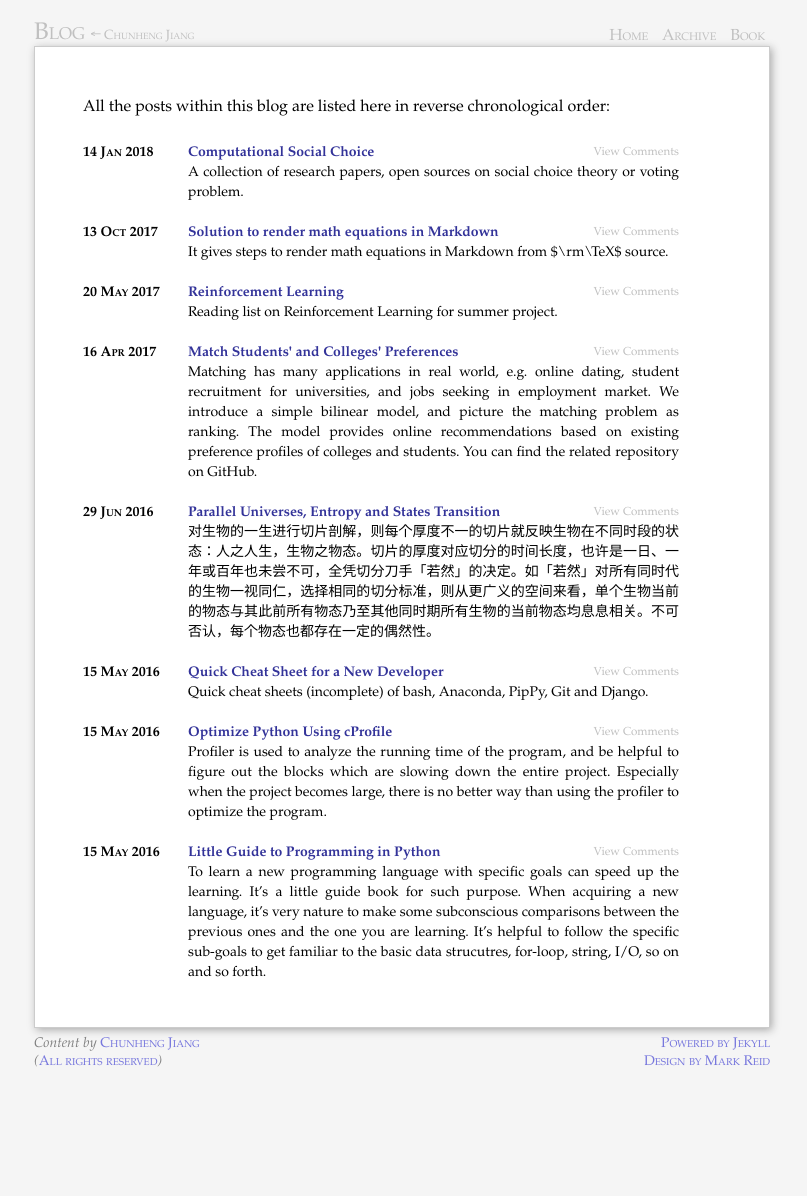
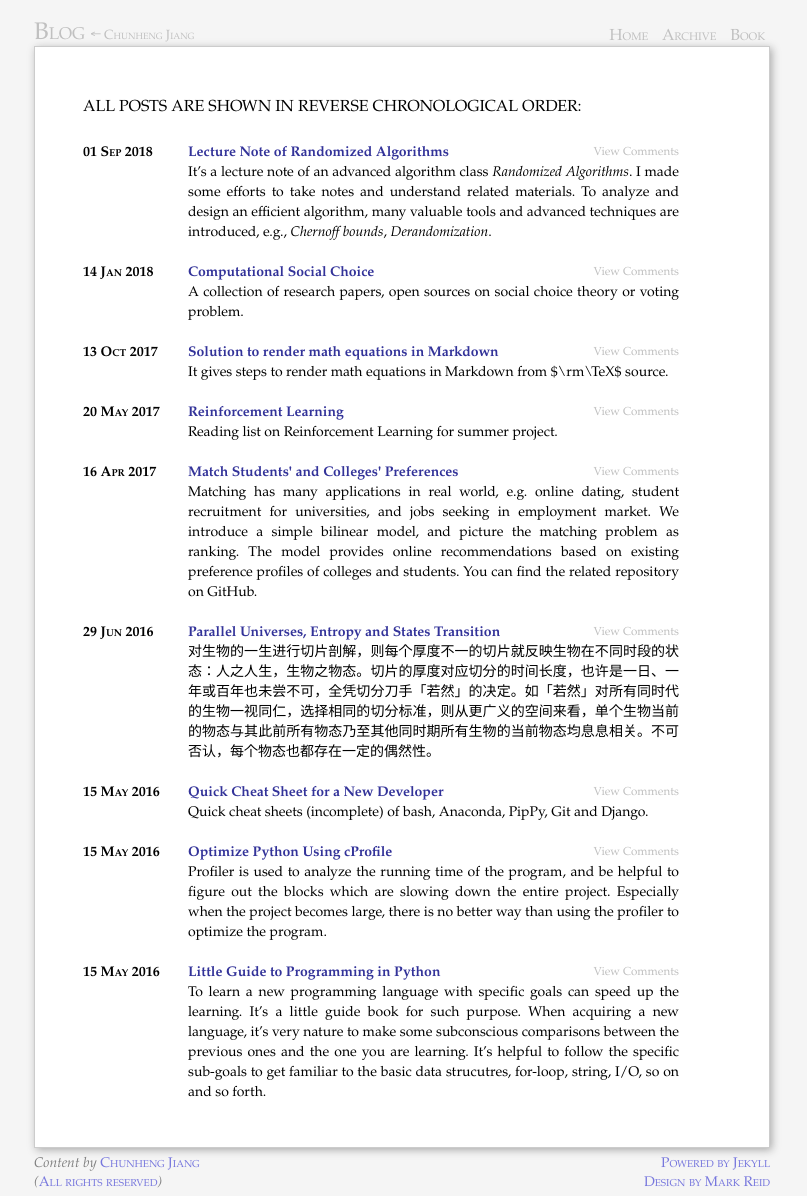
Before and after one commit to horsehour/horsehour.github.io, a Jekyll site: the page built from blog/arxiv.md, in a window 1280 px wide. Shown: the whole page, without its empty margins (238-1045 px from the left). Built offline with Jekyll 4.4.1, drawn with Linux system fonts in a browser that asks for light colours; comment, search, counter and statistics services are not loaded; before the commit the page ends 1076 px from its top, so only the background shows below that.

Commit message:
post random algorithms note

```diff
--- a/blog/_posts/lectnotes-randomized-algorithms.md
+++ b/blog/_posts/2018-09-01-randomized-algorithms.md
@@ -5,7 +5,12 @@ tags: [Randomization, Algorithms, Lecture, Notes]
 title: Lecture Note of Randomized Algorithms
 ---
 
-It's a lecture note for *Randomized Algorithms*, an advanced algorithms class. I have invested large amount of time on this course, and tried my best to read related materials and understand as many as possible. To design an efficient algorithms, many techniques introduced in this class are very valuable, e.g. _Chernoff bounds_, _Derandomization_.
+It's a lecture note of an advanced algorithm class *Randomized Algorithms*.
+I made some efforts to take notes and understand related materials.
+To analyze and design an efficient algorithm, many valuable tools and advanced techniques are introduced,
+e.g., _Chernoff bounds_, _Derandomization_.
+
+[PDF Note](/files/randalgos.pdf){:target="_blank"}
 
 Asymptotic Analysis
 =====================
--- a/blog/arxiv.md
+++ b/blog/arxiv.md
@@ -6,7 +6,7 @@ section: arxiv
 keywords: Posts, Blog, Research, Comments, Machine Learning, Artificial Intelligence, Math, Stats
 ---
 
-All the posts within this blog are listed here in reverse chronological order:
+ALL POSTS ARE SHOWN IN REVERSE CHRONOLOGICAL ORDER:
 
 {% for post in site.categories.blog %}
 <div class="section list">
```
Also changed, not shown: blog/index.md (+3 -2 lines), index.md (+2 -1 lines), 6 other files.
